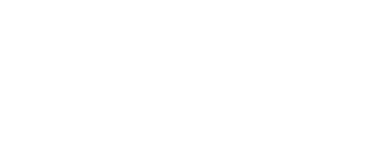
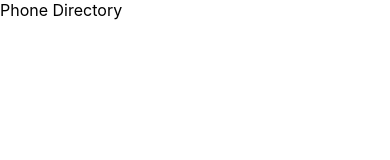
Before and after one commit to harshitaarya07/phone-directory, a React (Create React App) app: page / in a window 390 px wide. Shown: the top 160 px of the page. Built offline with nearby package versions, Linux system fonts and the light colour scheme.

Commit message:
JSX: Displayed 'Phone Directory'

```diff
--- a/src/App.js
+++ b/src/App.js
@@ -4,6 +4,7 @@
 function App() {
   return (
     <div>
+      Phone Directory
     </div>
   );
 }
```
